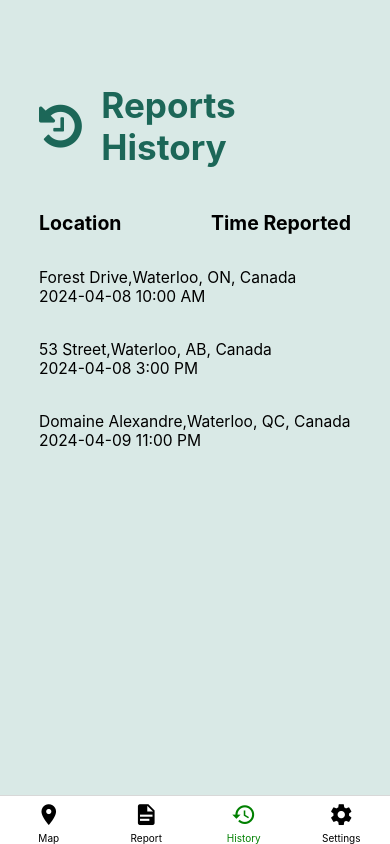
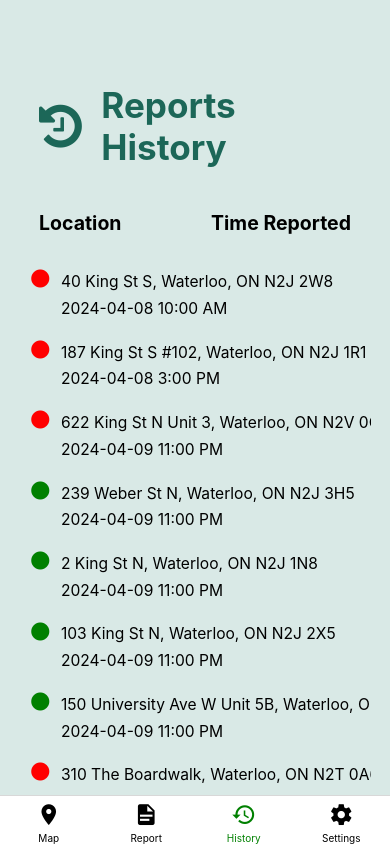
Before and after one commit to nsmangat/HotPot-Capstone-Project, a React Native app in the folder Frontend/: screen /History in a window 390 px wide. Built offline with nearby package versions, Linux system fonts and the light colour scheme.

Commit message:
implement history details popup

```diff
--- a/Frontend/src/screens/History.js
+++ b/Frontend/src/screens/History.js
@@ -8,31 +8,98 @@ import {
   StatusBar,
   TouchableOpacity,
   FlatList,
+  Modal,
 } from "react-native";
 import Icon from "react-native-vector-icons/FontAwesome";
 
 const History = () => {
   const [history, setHistory] = useState([
     {
-      location: "Forest Drive,Waterloo, ON, Canada",
+      location: "40 King St S, Waterloo, ON N2J 2W8",
       dateTime: "2024-04-08 10:00 AM",
+      status: "not_fixed",
     },
     {
-      location: "53 Street,Waterloo, AB, Canada",
+      location: "187 King St S #102, Waterloo, ON N2J 1R1",
       dateTime: "2024-04-08 3:00 PM",
+      status: "not_fixed",
     },
     {
-      location: "Domaine Alexandre,Waterloo, QC, Canada",
+      location: "622 King St N Unit 3, Waterloo, ON N2V 0C7",
       dateTime: "2024-04-09 11:00 PM",
+      status: "not_fixed",
+    },
+    {
+      location: "239 Weber St N, Waterloo, ON N2J 3H5",
+      dateTime: "2024-04-09 11:00 PM",
+      status: "fixed",
+    },
+    {
+      location: "2 King St N, Waterloo, ON N2J 1N8",
+      dateTime: "2024-04-09 11:00 PM",
+      status: "fixed",
+    },
+    {
+      location: "103 King St N, Waterloo, ON N2J 2X5",
+      dateTime: "2024-04-09 11:00 PM",
+      status: "fixed",
+    },
+    {
+      location: "150 University Ave W Unit 5B, Waterloo, ON N2L 3E4",
+      dateTime: "2024-04-09 11:00 PM",
+      status: "fixed",
+    },
+    {
+      location: "310 The Boardwalk, Waterloo, ON N2T 0A6",
+      dateTime: "2024-04-09 11:00 PM",
+      status: "not_fixed",
+    },
+    {
+      location: "203 Lester St, Waterloo, ON N2L 0B5",
+      dateTime: "2024-04-09 11:00 PM",
+      status: "fixed",
+    },
+    {
+      location: "355 Erb St. W, Waterloo, ON N2L 1W4",
+      dateTime: "2024-04-09 11:00 PM",
+      status: "fixed",
+    },
+    {
+      location: "14 Princess St W, Waterloo, ON N2L 2X8",
+      dateTime: "2024-04-09 11:00 PM",
+      status: "not_fixed",
     },
   ]);
 
-  const renderItem = ({ item }) => (
-    <View style={styles.list}>
-        <Text style={styles.text}>{item.location}</Text>
-        <Text style={styles.text}>{item.dateTime}</Text>
-    </View>
-  );
+  const [selectedItem, setSelectedItem] = useState(null);
+  const [isHistoryDetailsVisible, setIsHistoryDetailsVisible] = useState(false);
+
+  const toggleDetailsVisible = (item) => {
+    setSelectedItem(item);
+    setIsHistoryDetailsVisible(!isHistoryDetailsVisible);
+  };
+
+  const renderStatusIcon = ({ item }) => {
+    const status = item.status === "fixed" ? "green" : "red";
+
+    return (
+      <TouchableOpacity onPress={() => toggleDetailsVisible(item)}>
+        <View style={styles.historyItem}>
+          <View>
+            <Icon name="circle" size={width * 0.054} color={status} />
+          </View>
+          <View style={styles.historyCol}>
+            <Text style={styles.text}>{item.location}</Text>
+            <Text style={styles.text}>{item.dateTime}</Text>
+          </View>
+        </View>
+      </TouchableOpacity>
+    );
+  };
+
+  const closeHistoryDetails = () => {
+    setIsHistoryDetailsVisible(false);
+  };
 
   return (
     <SafeAreaView style={styles.container}>
@@ -46,13 +113,32 @@ const History = () => {
           <Text style={styles.title}>Location</Text>
           <Text style={styles.title}>Time Reported</Text>
         </View>
-        <View style={styles.itemContainer}>
+        <View style={styles.list}>
           <FlatList
             data={history}
-            renderItem={renderItem}
+            renderItem={renderStatusIcon}
             keyExtractor={(item, index) => index.toString()}
           />
         </View>
+        <Modal
+          visible={isHistoryDetailsVisible}
+          transparent={true}
+          onRequestClose={closeHistoryDetails}
+        >
+          <View style={styles.modalContainer}>
+            <Text style={styles.title}>Report Details</Text>
+            <Text style={styles.text}>Location: {selectedItem?.location}</Text>
+            <Text style={styles.text}>Date Time: {selectedItem?.dateTime}</Text>
+            <Text style={styles.text}>Description: This is description</Text>
+            <Text style={styles.text}>Size: Small</Text>
+            <TouchableOpacity
+              onPress={closeHistoryDetails}
+              style={styles.closeButton}
+            >
+              <Text style={[styles.text, styles.closeButtonText]}>Close</Text>
+            </TouchableOpacity>
+          </View>
+        </Modal>
       </View>
     </SafeAreaView>
   );
@@ -85,6 +171,7 @@ const styles = StyleSheet.create({
     alignItems: "center",
     marginBottom: height * 0.04,
     paddingHorizontal: width * 0.05,
+    alignItems: "left",
   },
   title: {
     fontSize: width * 0.05,
@@ -92,13 +179,40 @@ const styles = StyleSheet.create({
   },
   text: {
     fontSize: width * 0.04,
+    padding: width * 0.01,
   },
-  list:{
-    justifyContent: "space-between",
+  list: {
+    marginBottom: height * 0.05,
+    flexDirection: "row",
+    alignItems: "center",
+    marginBottom: height * 0.2,
+    marginLeft: width * 0.03,
+  },
+  historyItem: {
     alignItems: "left",
-    marginBottom: height * 0.04,
-  }
-
+    marginBottom: height * 0.02,
+    flexDirection: "row",
+    maxWidth: "98%",
+  },
+  historyCol: {
+    marginLeft: width * 0.02,
+  },
+  modalContainer: {
+    backgroundColor: "white",
+    padding: width * 0.05,
+    borderRadius: 10,
+    marginHorizontal: width*0.05,
+    marginTop: height * 0.4,
+    alignItems: "left",
+  },
+  closeButton: {
+    position: "absolute",
+    top: 10,
+    right: 10,
+  },
+  closeButtonText: {
+    fontWeight: "bold",
+  },
 });
 
 export default History;
```
